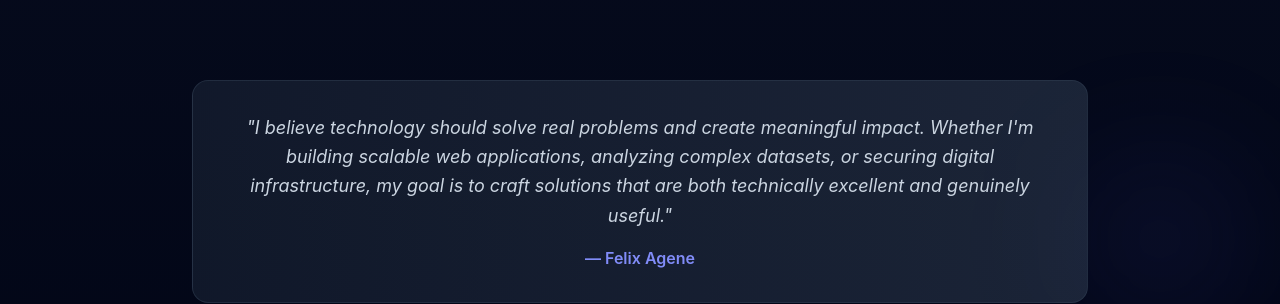
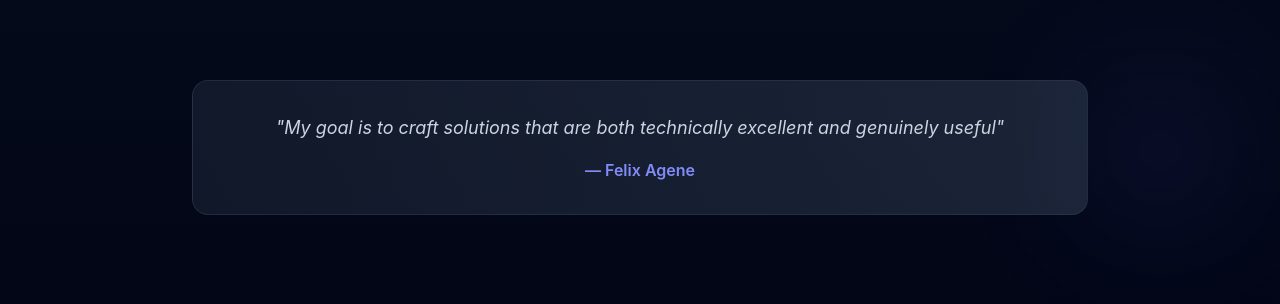
Before and after one commit to agene0001/portfolio, a React (Vite) app: page / in a window 1280 px wide. Shown: the part 2162-2466 px from the top of the page. Built offline with nearby package versions, Linux system fonts and the light colour scheme.

Commit message:
updated portfolio

```diff
--- a/src/components/About.tsx
+++ b/src/components/About.tsx
@@ -236,9 +236,7 @@ export default function About() {
             <div className={`mt-20 text-center ${isVisible ? 'animate-fade-in' : 'opacity-0'}`} style={{ animationDelay: '1s' }}>
               <div className="max-w-4xl mx-auto bg-gradient-to-r from-slate-800/50 to-slate-700/50 backdrop-blur-lg rounded-2xl p-8 border border-slate-700/50">
                 <blockquote className="text-slate-300 text-lg italic leading-relaxed">
-                  "I believe technology should solve real problems and create meaningful impact.
-                  Whether I'm building scalable web applications, analyzing complex datasets, or securing digital infrastructure,
-                  my goal is to craft solutions that are both technically excellent and genuinely useful."
+                  "My goal is to craft solutions that are both technically excellent and genuinely useful"
                 </blockquote>
                 <div className="mt-4 text-indigo-400 font-semibold">— Felix Agene</div>
               </div>
```
